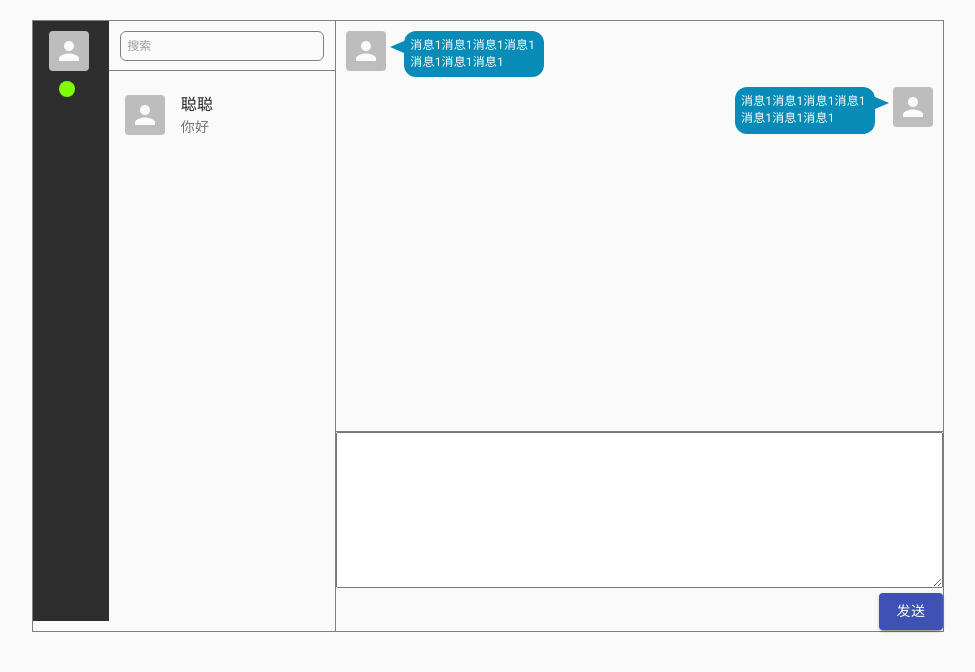
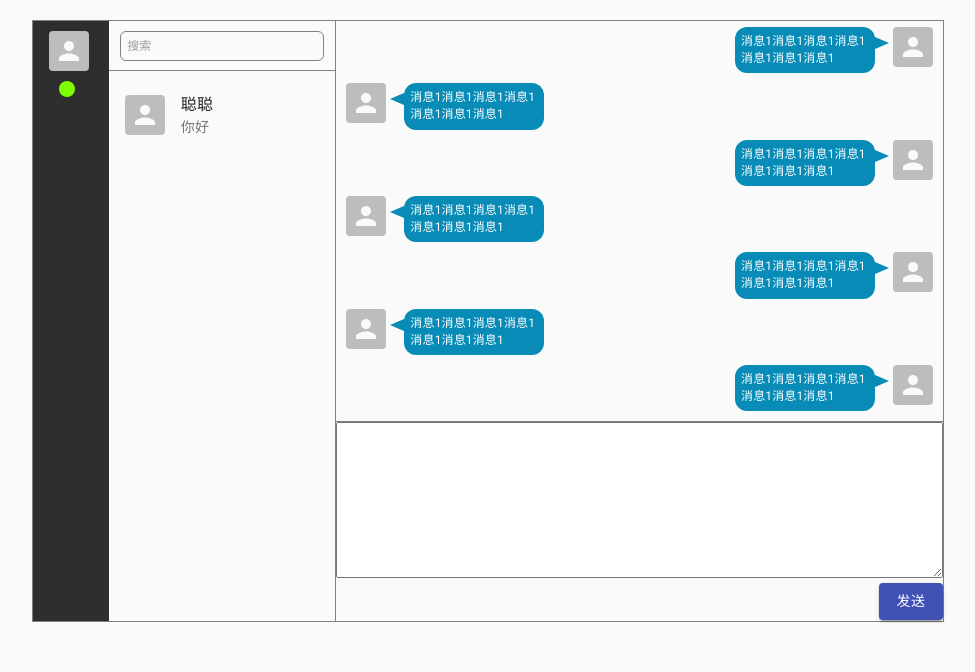
Before and after one commit to gl-zcc/chat, a Next.js app: page / in a window 1280 px wide. Shown: the top 672 px of the page, without its empty margins (152-1127 px from the left). Built offline with nearby package versions, Linux system fonts and the light colour scheme.

Commit message:
Update UI

```diff
--- a/pages/index.tsx
+++ b/pages/index.tsx
@@ -1,6 +1,6 @@
 
 
-import React from 'react';
+import React, { useEffect } from 'react';
 import Container from '@material-ui/core/Container';
 import Grid from '@material-ui/core/Grid';
 import Avatar from '@material-ui/core/Avatar';
@@ -12,11 +12,17 @@ import ListItemText from '@material-ui/core/ListItemText';
 import ListItemAvatar from '@material-ui/core/ListItemAvatar';
 import InputBase from '@material-ui/core/InputBase';
 import Button from '@material-ui/core/Button';
-// import ProTip from '../src/ProTip';
-// import Link from '../src/Link';
-// import Copyright from '../src/Copyright';
+
+import viewInit from '../src/viewInit'
 
 export default function Index() {
+
+  useEffect(() => {
+    viewInit()
+    return () => {
+    };
+  }, []);
+
   return (
     <Container className={'chat'} maxWidth="md">
       <Grid container>
@@ -46,6 +52,70 @@ export default function Index() {
         </Grid>
         <Grid item xs={8}>
           <div className={'message'}>
+            <div className={'msg-left'}>
+              <Avatar style={{
+                float: 'left'
+              }} variant="rounded" alt="zcc" src="" />
+              <div className={'msg-content'}>
+                消息1消息1消息1消息1消息1消息1消息1
+              </div>
+            </div>
+            <div className={'msg-right'}>
+              <Avatar style={{
+                float: 'right'
+              }} variant="rounded" alt="zcc" src="" />
+              <div className={'msg-content'}>
+                消息1消息1消息1消息1消息1消息1消息1
+              </div>
+            </div>
+            <div className={'msg-left'}>
+              <Avatar style={{
+                float: 'left'
+              }} variant="rounded" alt="zcc" src="" />
+              <div className={'msg-content'}>
+                消息1消息1消息1消息1消息1消息1消息1
+              </div>
+            </div>
+            <div className={'msg-right'}>
+              <Avatar style={{
+                float: 'right'
+              }} variant="rounded" alt="zcc" src="" />
+              <div className={'msg-content'}>
+                消息1消息1消息1消息1消息1消息1消息1
+              </div>
+            </div>
+            <div className={'msg-left'}>
+              <Avatar style={{
+                float: 'left'
+              }} variant="rounded" alt="zcc" src="" />
+              <div className={'msg-content'}>
+                消息1消息1消息1消息1消息1消息1消息1
+              </div>
+            </div>
+            <div className={'msg-right'}>
+              <Avatar style={{
+                float: 'right'
+              }} variant="rounded" alt="zcc" src="" />
+              <div className={'msg-content'}>
+                消息1消息1消息1消息1消息1消息1消息1
+              </div>
+            </div>
+            <div className={'msg-left'}>
+              <Avatar style={{
+                float: 'left'
+              }} variant="rounded" alt="zcc" src="" />
+              <div className={'msg-content'}>
+                消息1消息1消息1消息1消息1消息1消息1
+              </div>
+            </div>
+            <div className={'msg-right'}>
+              <Avatar style={{
+                float: 'right'
+              }} variant="rounded" alt="zcc" src="" />
+              <div className={'msg-content'}>
+                消息1消息1消息1消息1消息1消息1消息1
+              </div>
+            </div>
             <div className={'msg-left'}>
               <Avatar style={{
                 float: 'left'
--- /dev/null
+++ b/src/viewInit.ts
@@ -0,0 +1,7 @@
+export default function viewInit() {
+  const msg = document.querySelector('.message');
+  console.log(msg?.scrollHeight);
+  if(msg?.scrollHeight) {
+    msg.scrollTop = msg?.scrollHeight;
+  }
+}
--- a/styles/chat.scss
+++ b/styles/chat.scss
@@ -58,6 +58,8 @@
   .message {
     width: 100%;
     height: 400px;
+    overflow: auto;
+    padding: 10px 0;
 
     .msg-left {
       margin-top: 10px;
```
Also changed, not shown: pages/about/index.tsx (deleted, +0 -14 lines).
